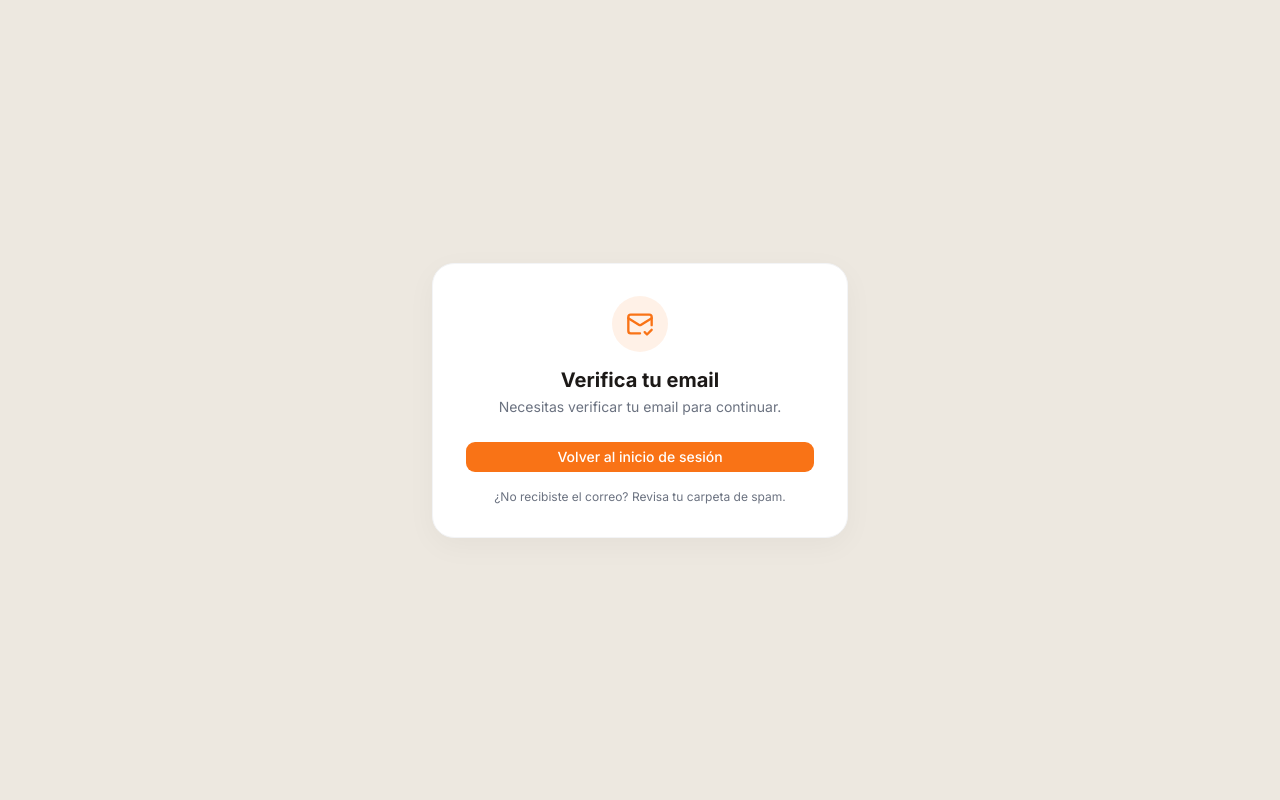
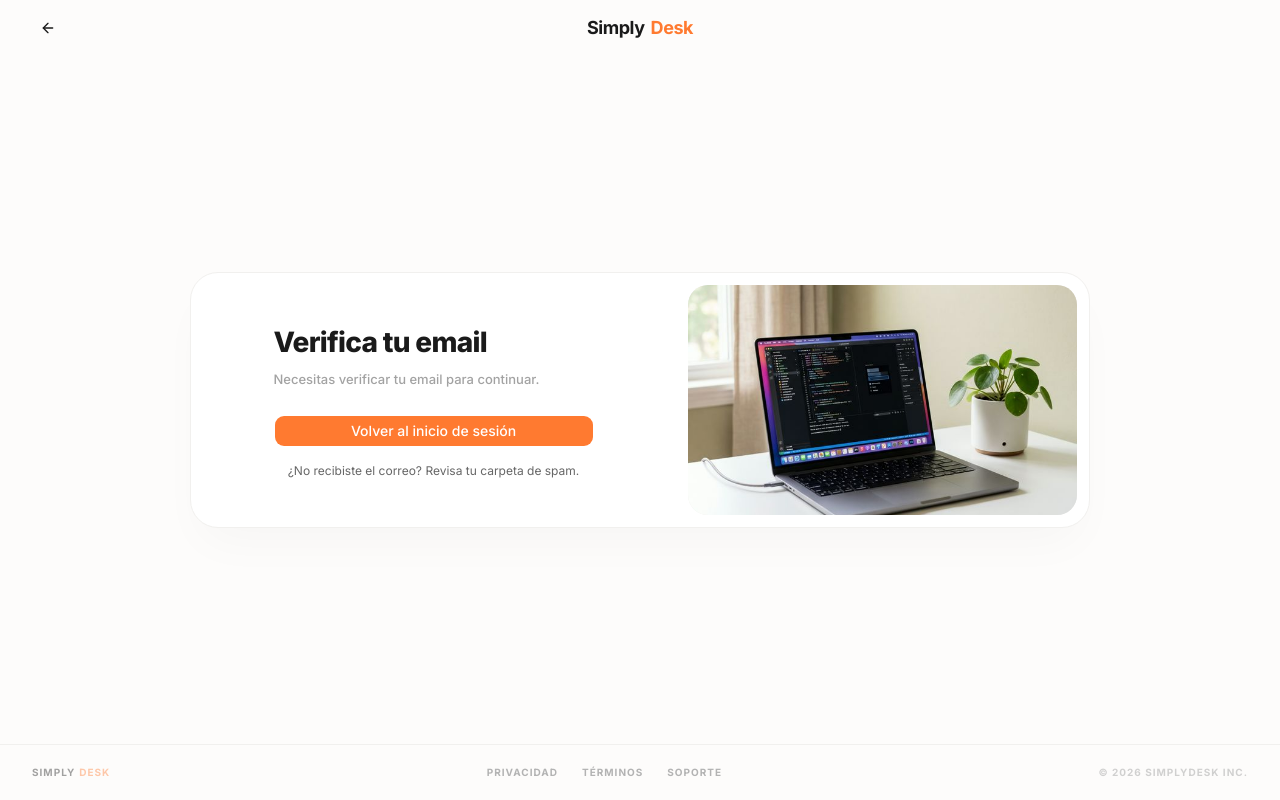
Before and after one commit to ai-lurus/cooldesk, a Next.js app in the folder apps/web/: page /verify-email in a window 1280 px wide. Built offline with nearby package versions, Linux system fonts and the light colour scheme.

Commit message:
redisign login page

```diff
--- a/apps/web/app/(auth)/2fa-setup/page.tsx
+++ b/apps/web/app/(auth)/2fa-setup/page.tsx
@@ -4,7 +4,7 @@ import { createServerClient } from "@/lib/supabase/server"
 import { TotpSetupForm } from "@/components/auth/totp-setup-form"
 import { AuthCard } from "@/components/auth/auth-card"
 
-export const metadata = { title: "Configurar autenticación — CoolDesk" }
+export const metadata = { title: "Configurar autenticación — SimplyDesk" }
 
 export default async function TwoFactorSetupPage() {
   const supabase = await createServerClient()
@@ -19,9 +19,6 @@ export default async function TwoFactorSetupPage() {
     <AuthCard
       title="Configurar autenticación en dos pasos"
       subtitle="Usa una app como Google Authenticator, Authy o 1Password para mayor seguridad."
-      icon={<ShieldCheck className="w-7 h-7 text-brand-primary" />}
-      showLogo={false}
-      centered
     >
       <TotpSetupForm />
     </AuthCard>
--- a/apps/web/app/(auth)/2fa/page.tsx
+++ b/apps/web/app/(auth)/2fa/page.tsx
@@ -2,16 +2,13 @@ import { ShieldCheck } from "lucide-react"
 import { TotpVerifyForm } from "@/components/auth/totp-verify-form"
 import { AuthCard } from "@/components/auth/auth-card"
 
-export const metadata = { title: "Verificación de dos factores — CoolDesk" }
+export const metadata = { title: "Verificación de dos factores — SimplyDesk" }
 
 export default function TwoFactorPage() {
   return (
     <AuthCard
       title="Verificación en dos pasos"
       subtitle="Ingresa el código de tu app de autenticación para continuar."
-      icon={<ShieldCheck className="w-7 h-7 text-brand-primary" />}
-      showLogo={false}
-      centered
     >
       <TotpVerifyForm />
     </AuthCard>
--- a/apps/web/app/(auth)/forgot-password/page.tsx
+++ b/apps/web/app/(auth)/forgot-password/page.tsx
@@ -2,7 +2,7 @@ import { ForgotPasswordForm } from "@/components/auth/forgot-password-form"
 import { AuthCard } from "@/components/auth/auth-card"
 import Link from "next/link"
 
-export const metadata = { title: "Recuperar contraseña — CoolDesk" }
+export const metadata = { title: "Recuperar contraseña — SimplyDesk" }
 
 export default function ForgotPasswordPage() {
   return (
--- a/apps/web/app/(auth)/layout.tsx
+++ b/apps/web/app/(auth)/layout.tsx
@@ -1,13 +1,69 @@
+import Link from "next/link"
+import Image from "next/image"
+import { ArrowLeft } from "lucide-react"
+
 export default function AuthLayout({
   children,
 }: {
   children: React.ReactNode
 }) {
   return (
-    <div className="min-h-screen flex items-center justify-center bg-brand-background">
-      <div className="w-full max-w-md px-4 py-12">
-        {children}
-      </div>
+    <div className="h-screen flex flex-col bg-brand-background overflow-hidden">
+      {/* Header */}
+      <header className="h-14 flex items-center px-4 md:px-8 shrink-0">
+        <Link
+          href="/"
+          className="w-8 h-8 flex items-center justify-center hover:bg-brand-secondary-hover rounded-full transition-colors"
+        >
+          <ArrowLeft className="w-4 h-4 text-brand-text" />
+        </Link>
+        <div className="flex-1 flex justify-center mr-8">
+          <div className="flex items-center gap-1.5 group select-none cursor-default">
+            <span className="text-lg font-bold tracking-tight text-brand-text">Simply</span>
+            <span className="text-lg font-bold tracking-tight text-brand-primary">Desk</span>
+          </div>
+        </div>
+      </header>
+
+      <main className="flex-1 flex items-center justify-center p-4">
+        <div className="w-full max-w-[900px] bg-white rounded-[28px] shadow-[0_24px_48px_-12px_rgba(0,0,0,0.03)] border border-brand-border overflow-hidden flex flex-col md:flex-row max-h-[90vh]">
+          {/* Left Side: Auth Form */}
+          <div className="flex-1 flex flex-col items-center justify-center p-6 md:p-10 lg:p-12 overflow-y-auto">
+            <div className="w-full max-w-[320px]">
+              {children}
+            </div>
+          </div>
+
+          {/* Right Side: Image */}
+          <div className="hidden md:flex flex-1 relative bg-[#F1F0EE] overflow-hidden m-3 rounded-[20px]">
+            <Image
+              src="/auth-bg.png"
+              alt="Authentication background"
+              fill
+              className="object-cover"
+              priority
+            />
+          </div>
+        </div>
+      </main>
+
+      {/* Footer */}
+      <footer className="h-14 border-t border-brand-border px-4 md:px-8 flex items-center justify-between text-[10px] font-bold tracking-widest text-[#B3B3B3] uppercase shrink-0">
+        <div className="flex items-center gap-1">
+          <span className="text-brand-text opacity-40">Simply</span>
+          <span className="text-brand-primary opacity-40">Desk</span>
+        </div>
+
+        <nav className="hidden sm:flex items-center gap-6">
+          <Link href="/privacy" className="hover:text-brand-text transition-colors">Privacidad</Link>
+          <Link href="/terms" className="hover:text-brand-text transition-colors">Términos</Link>
+          <Link href="/support" className="hover:text-brand-text transition-colors">Soporte</Link>
+        </nav>
+
+        <div className="opacity-60">
+          © 2026 SIMPLYDESK INC.
+        </div>
+      </footer>
     </div>
   )
 }
--- a/apps/web/app/(auth)/register/page.tsx
+++ b/apps/web/app/(auth)/register/page.tsx
@@ -2,7 +2,7 @@ import { RegisterForm } from "@/components/auth/register-form"
 import { AuthCard } from "@/components/auth/auth-card"
 import Link from "next/link"
 
-export const metadata = { title: "Crear cuenta — CoolDesk" }
+export const metadata = { title: "Crear cuenta — SimplyDesk" }
 
 export default function RegisterPage() {
   return (
--- a/apps/web/app/(auth)/verify-email/page.tsx
+++ b/apps/web/app/(auth)/verify-email/page.tsx
@@ -21,9 +21,6 @@ export default async function VerifyEmailPage({
           ? "Te enviamos un enlace de verificación. Haz clic en él para activar tu cuenta."
           : "Necesitas verificar tu email para continuar."
       }
-      icon={<MailCheck className="w-7 h-7 text-brand-primary" />}
-      showLogo={false}
-      centered
     >
       <div className="space-y-3">
         <Link
--- a/apps/web/app/globals.css
+++ b/apps/web/app/globals.css
@@ -60,43 +60,43 @@
 }
 
 :root {
-  /* CoolDesk brand colors */
-  --brand-primary: #F97316;
-  --brand-primary-hover: #ea6c0a;
-  --brand-primary-shadow: rgba(249, 115, 22, 0.25);
+  /* SimplyDesk brand colors */
+  --brand-primary: #FF7A30; /* Vibrant Orange */
+  --brand-primary-hover: #E86924;
+  --brand-primary-shadow: rgba(255, 122, 48, 0.2);
 
-  --brand-secondary-border: #FFEDD5; /* orange-100 */
-  --brand-secondary-hover: rgba(255, 237, 213, 0.5); /* orange-50/50 */
+  --brand-secondary-border: #F3F4F6;
+  --brand-secondary-hover: #F9FAFB;
 
-  --brand-background: #EDE8E0;
+  --brand-background: #FDFCFB; /* Very light warm off-white */
   --brand-card: #FFFFFF;
-  --brand-border: #F3F4F6; /* gray-100 */
-  --brand-border-muted: #E5E7EB; /* gray-200 */
+  --brand-border: #F1F0EE;
+  --brand-border-muted: #E5E7EB;
 
-  --brand-text: #1C1917;
-  --brand-text-muted: #6B7280; /* gray-500 */
+  --brand-text: #1A1A1A;
+  --brand-text-muted: #666666;
 
   --brand-ai: #7C5CFC;
   --brand-white: #FFFFFF;
 
-  --background: oklch(1 0 0);
-  --foreground: oklch(0.145 0 0);
-  --card: oklch(1 0 0);
-  --card-foreground: oklch(0.145 0 0);
-  --popover: oklch(1 0 0);
-  --popover-foreground: oklch(0.145 0 0);
-  --primary: oklch(0.205 0 0);
-  --primary-foreground: oklch(0.985 0 0);
-  --secondary: oklch(0.97 0 0);
-  --secondary-foreground: oklch(0.205 0 0);
-  --muted: oklch(0.97 0 0);
-  --muted-foreground: oklch(0.556 0 0);
-  --accent: oklch(0.97 0 0);
-  --accent-foreground: oklch(0.205 0 0);
+  --background: #FDFCFB;
+  --foreground: #1A1A1A;
+  --card: #FFFFFF;
+  --card-foreground: #1A1A1A;
+  --popover: #FFFFFF;
+  --popover-foreground: #1A1A1A;
+  --primary: #FF7A30;
+  --primary-foreground: #FFFFFF;
+  --secondary: #F3F4F6;
+  --secondary-foreground: #1A1A1A;
+  --muted: #F9FAFB;
+  --muted-foreground: #666666;
+  --accent: #F3F4F6;
+  --accent-foreground: #1A1A1A;
   --destructive: oklch(0.577 0.245 27.325);
-  --border: oklch(0.922 0 0);
-  --input: oklch(0.922 0 0);
-  --ring: oklch(0.708 0 0);
+  --border: #F1F0EE;
+  --input: #F1F0EE;
+  --ring: rgba(255, 122, 48, 0.2);
   --chart-1: oklch(0.809 0.105 251.813);
   --chart-2: oklch(0.623 0.214 259.815);
   --chart-3: oklch(0.546 0.245 262.881);
--- a/apps/web/components/auth/auth-card.tsx
+++ b/apps/web/components/auth/auth-card.tsx
@@ -1,48 +1,24 @@
 import { ReactNode } from "react"
-import { cn } from "@/lib/utils"
 
 interface AuthCardProps {
   children: ReactNode
   title: string
   subtitle?: string | ReactNode
-  icon?: ReactNode
-  showLogo?: boolean
-  centered?: boolean
 }
 
 export function AuthCard({
   children,
   title,
   subtitle,
-  icon,
-  showLogo = true,
-  centered = false
 }: AuthCardProps) {
   return (
-    <div className="bg-white rounded-3xl shadow-[0_8px_30px_rgb(0,0,0,0.04)] border border-brand-border p-8">
-      {showLogo && (
-        <div className="flex justify-center mb-6">
-          <div className="flex items-center gap-1 text-2xl font-bold tracking-tight">
-            <span className="text-brand-primary">Cool</span>
-            <span className="text-brand-text">Desk</span>
-          </div>
-        </div>
-      )}
-
-      {icon && (
-        <div className="flex justify-center mb-4">
-          <div className="w-14 h-14 rounded-full bg-brand-primary/10 flex items-center justify-center">
-            {icon}
-          </div>
-        </div>
-      )}
-
-      <div className={cn("mb-6", centered && "text-center")}>
-        <h1 className="text-[20px] font-bold text-brand-text mb-1 leading-tight">
+    <div className="w-full">
+      <div className="mb-6 text-left">
+        <h1 className="text-[28px] font-extrabold text-brand-text mb-1.5 tracking-tight">
           {title}
         </h1>
         {subtitle && (
-          <div className="text-sm text-brand-text-muted font-normal">
+          <div className="text-[13px] text-brand-text-muted font-medium opacity-60 leading-relaxed">
             {subtitle}
           </div>
         )}
```
Also changed, not shown: apps/web/app/(auth)/login/page.tsx (+2 -32 lines), apps/web/components/auth/login-form.tsx (+75 -12 lines), apps/web/public/auth-bg.png (added).
